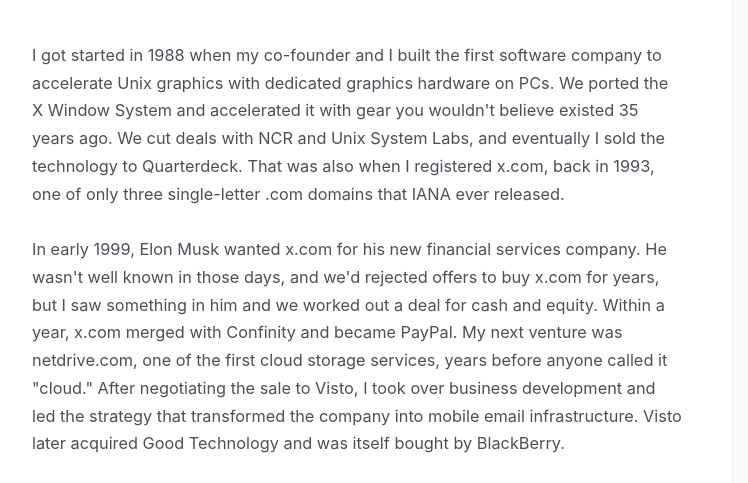
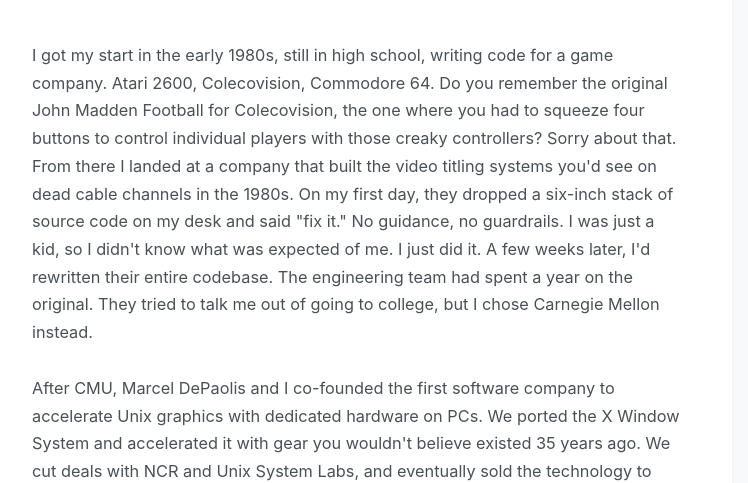
Before and after one commit to daveweinstein1/daveweinstein1.github.io, a plain HTML site: page index.html in a window 1280 px wide. Shown: the part 264-747 px from the top of the page, without its empty margins (283-1031 px from the left). Drawn offline with Linux system fonts and the light colour scheme.

Commit message:
Add 1980s origin story with Madden joke

```diff
--- a/index.html
+++ b/index.html
@@ -263,11 +263,23 @@
         </div>
         <div class="content">
             <p class="prose">
-                I got started in 1988 when my co-founder and I built the first software company to accelerate Unix
-                graphics with dedicated graphics hardware on PCs. We ported the X Window System and accelerated
-                it with gear you wouldn't believe existed 35 years ago. We cut deals with NCR and Unix System Labs, and
-                eventually I sold the technology to Quarterdeck. That was also when I registered x.com, back in 1993,
-                one of only three single-letter .com domains that IANA ever released.
+                I got my start in the early 1980s, still in high school, writing code for a game company. Atari 2600,
+                Colecovision, Commodore 64. Do you remember the original John Madden Football for Colecovision, the
+                one where you had to squeeze four buttons to control individual players with those creaky controllers?
+                Sorry about that. From there I landed at a company that built the video titling systems you'd see on
+                dead cable channels in the 1980s. On my first day, they dropped a six-inch stack of source code on my
+                desk and said "fix it." No guidance, no guardrails. I was just a kid, so I didn't know what was
+                expected of me. I just did it. A few weeks later, I'd rewritten their entire codebase. The engineering
+                team had spent a year on the original. They tried to talk me out of going to college, but I chose
+                Carnegie Mellon instead.
+            </p>
+
+            <p class="prose">
+                After CMU, Marcel DePaolis and I co-founded the first software company to accelerate Unix graphics
+                with dedicated hardware on PCs. We ported the X Window System and accelerated it with gear you
+                wouldn't believe existed 35 years ago. We cut deals with NCR and Unix System Labs, and eventually
+                sold the technology to Quarterdeck. That was also when I registered x.com, back in 1993, one of only
+                three single-letter .com domains that IANA ever released.
             </p>
 
             <p class="prose">
```
